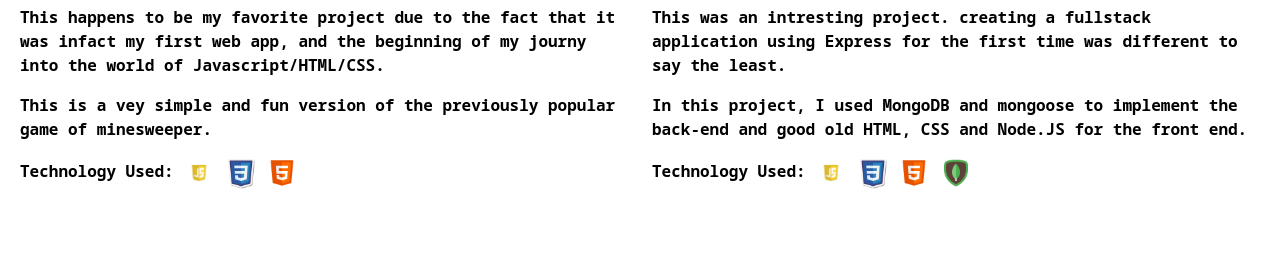
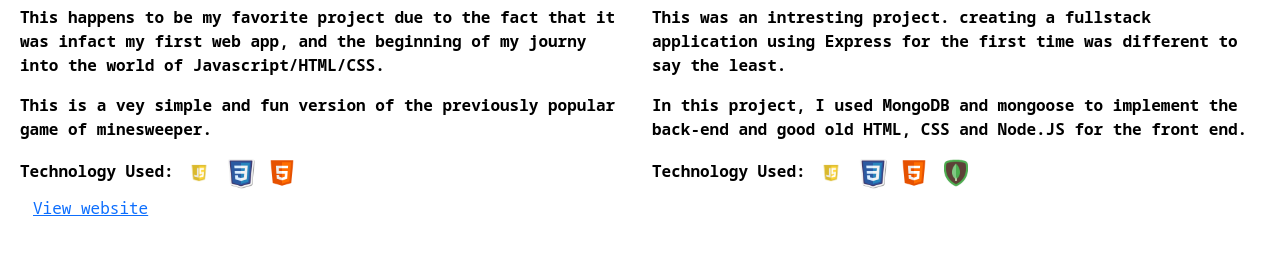
Before and after one commit to Adofiss/portfolio, a website: page index.html in a window 1280 px wide. Shown: the part 2296-2559 px from the top of the page. Drawn offline with nearby package versions, Linux system fonts and the light colour scheme.

Commit message:
add project-1 link

```diff
--- a/index.html
+++ b/index.html
@@ -101,6 +101,9 @@
                                 src="./static/css.png" alt="css" class="logo"></a>
                         <a target="_blank" rel="noopener noreferrer" href="https://en.wikipedia.org/wiki/HTML"><img
                                 src="./static/html.png" alt="html" class="logo"></a>
+                    <div>
+                        <h3><a class='btn btn-link' href='https://adofiss.github.io/Project-1/'>View website</a></h3>
+                    </div>
                     </div>
                 </div>
                  <div class="col-12 col-md-6 detail-box">
```
